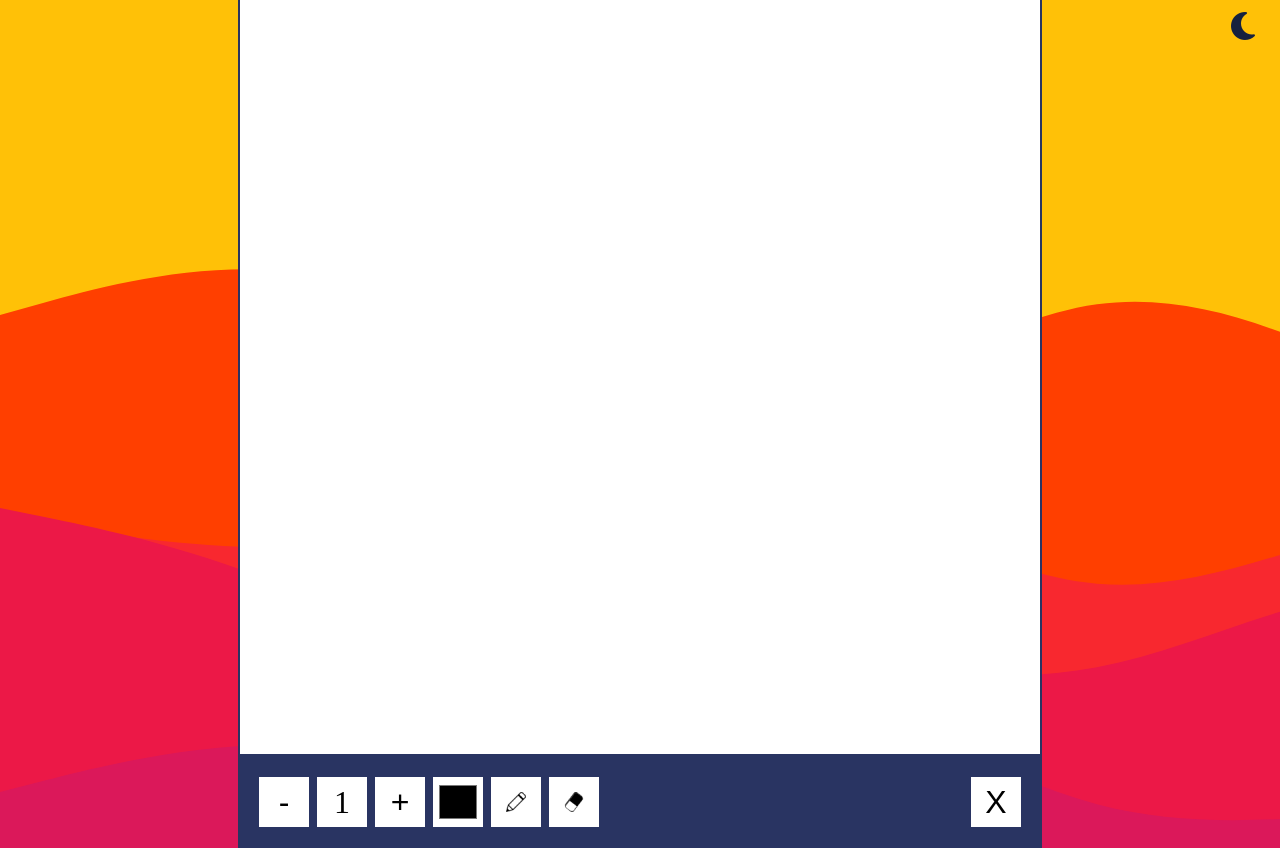
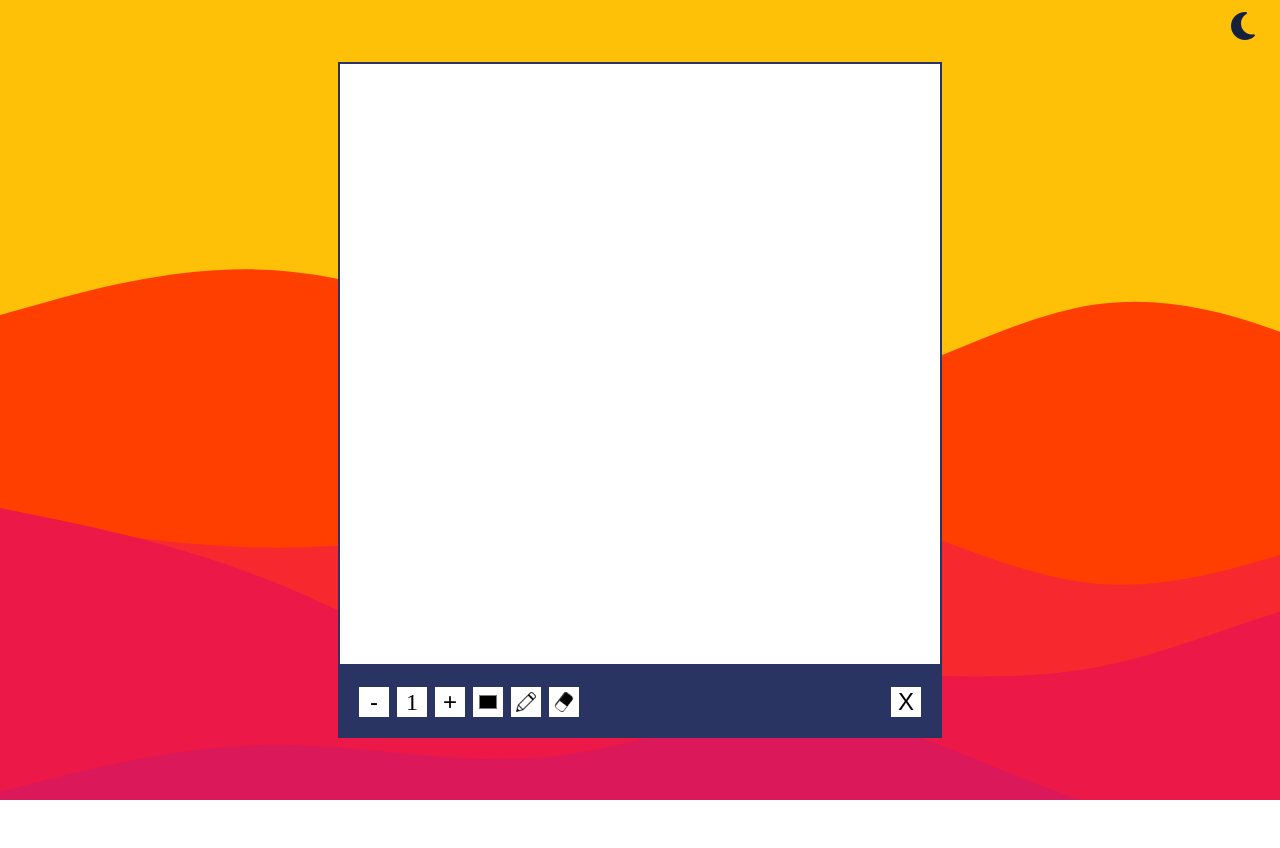
Before and after one commit to ahmetenesbahar/drawing-app, a plain HTML site: page index.html in a window 1280 px wide. After the commit the page ends 800 px from the top, so only its background shows below. Drawn offline with Linux system fonts and the light colour scheme.

Commit message:
pull deneme

```diff
--- a/script.js
+++ b/script.js
@@ -140,7 +140,6 @@ darkMode.addEventListener("click", () => {
   darkMode.classList.remove("rotate");
   toolbox.style.backgroundColor = "#293462";
   document.body.style.backgroundImage = "url('darkModeBackground.svg')";
-
   document.body.style.backgroundSize = "1920px 1080px";
   canvas.style.borderColor = "#293462";
   toolbox.style.borderColor = "#293462";
@@ -153,7 +152,6 @@ lightMode.addEventListener("click", () => {
   lightMode.classList.remove("rotate");
   toolbox.style.backgroundColor = "#293462";
   document.body.style.backgroundImage = "url('lightModeBackground.svg')";
-
   document.body.style.backgroundSize = "1920px 1080px";
   canvas.style.borderColor = "#293462";
   toolbox.style.borderColor = "#293462";
--- a/style.css
+++ b/style.css
@@ -11,6 +11,7 @@ body {
   height: 100vh;
   margin: 0;
   position: relative;
+  background-repeat: no-repeat;
 }
 ::selection {
   background: transparent;
@@ -85,3 +86,20 @@ canvas.pencilactive {
   transform: rotate(360deg);
   transition: transform 1s linear;
 }
+
+@media only screen and (max-height: 900px) {
+  canvas {
+    width: 604px;
+    cursor: url("pencilCursor.png") 48 48, pointer;
+  }
+
+  .toolbox {
+    width: 604px;
+  }
+
+  .toolbox > * {
+    height: 30px;
+    width: 30px;
+    font-size: 1.5rem;
+  }
+}
```
